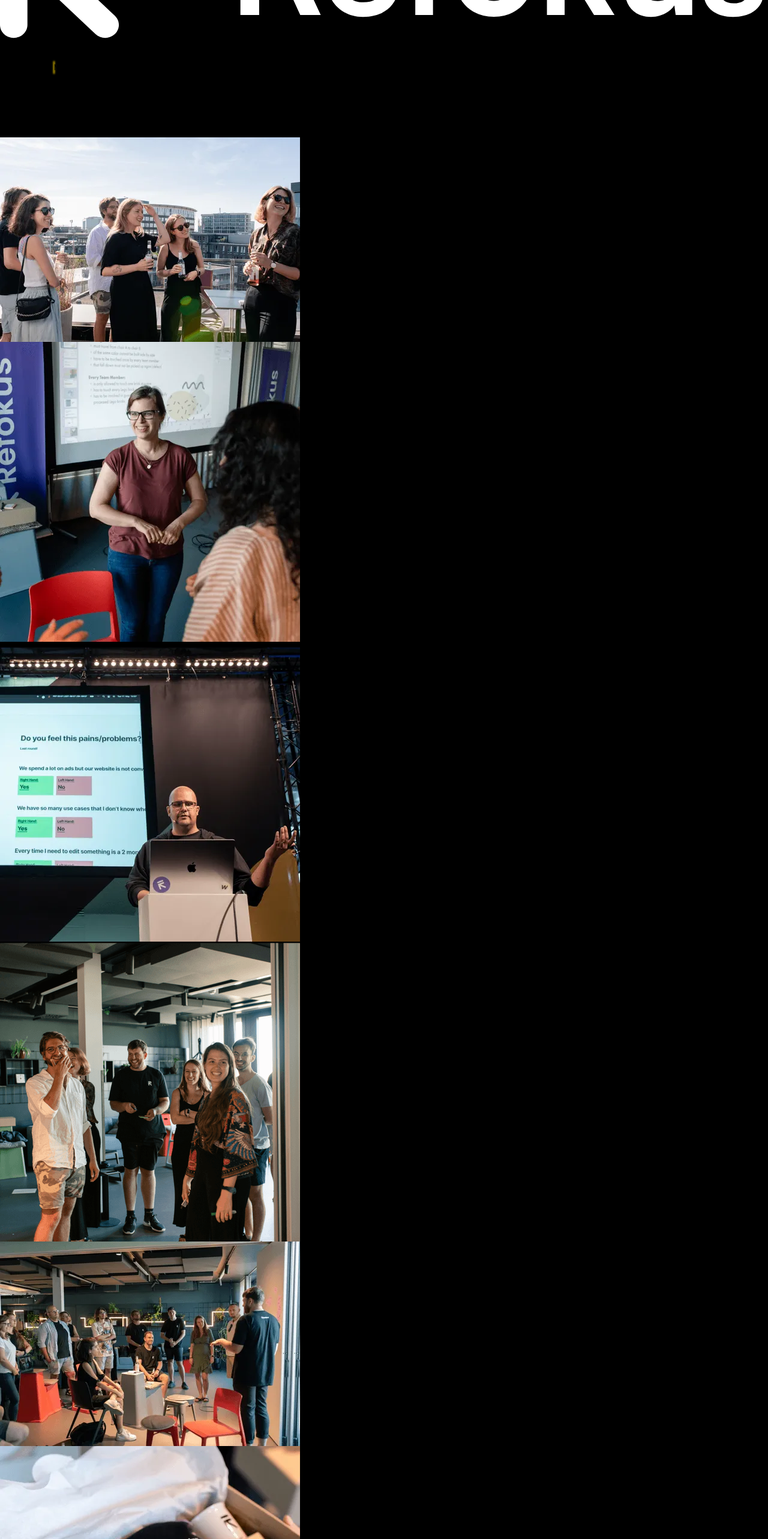
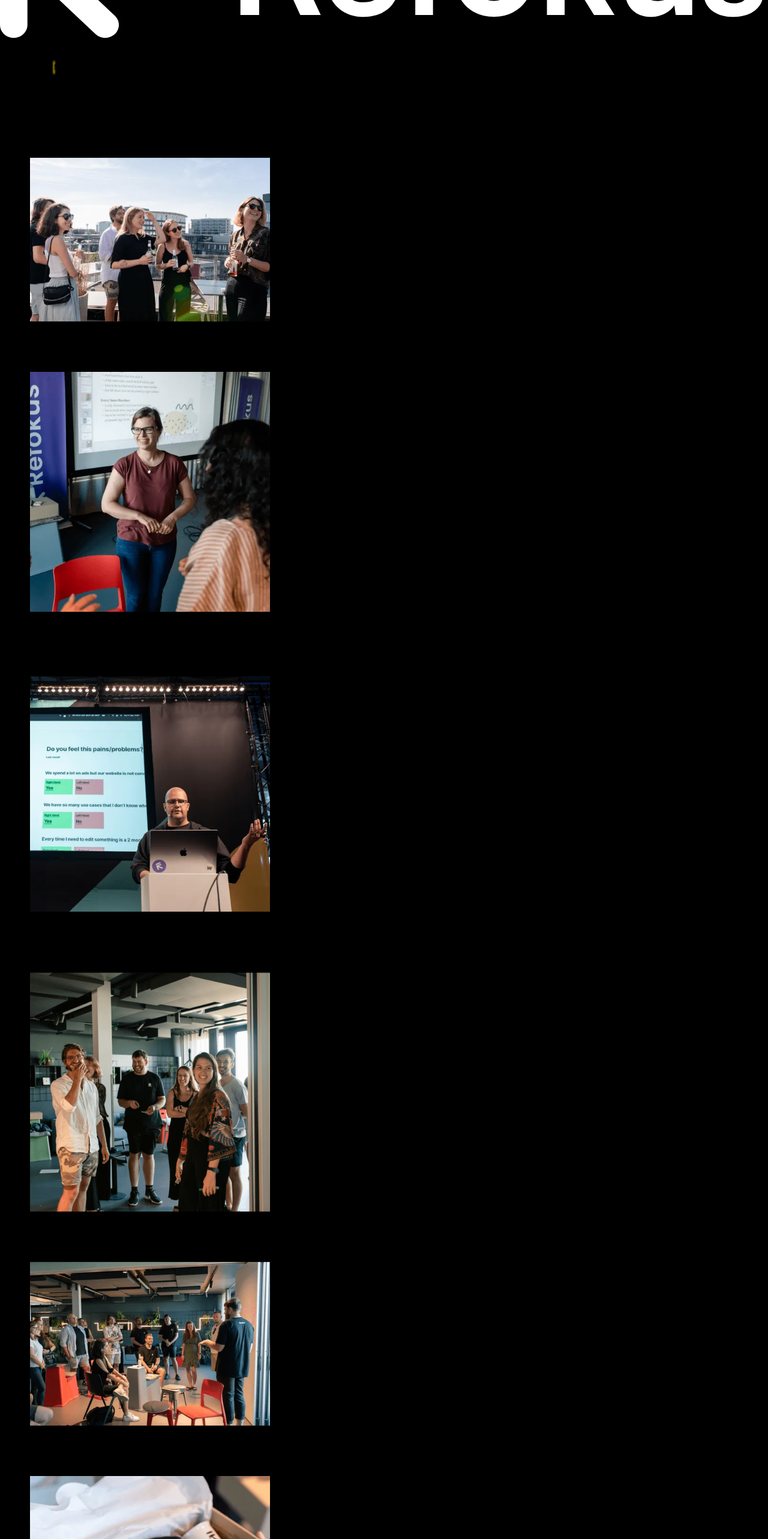
Before and after one commit to chaudhary64/Refokus, a React (Vite) app: page /about in a window 1280 px wide. Shown: the part 234-2800 px from the top of the page at 60% size. Built offline with nearby package versions, Linux system fonts and the light colour scheme.

Commit message:
Completed the Animation Part of About Page

```diff
--- a/src/Components/About/About.jsx
+++ b/src/Components/About/About.jsx
@@ -1,9 +1,15 @@
-import React from "react";
+import React, { useRef } from "react";
 import BlurCards from "../Cards/BlurCards";
 import Marquees from "../Marquee/Marquees";
 import Expander from "./Expander";
 import Cards from "../Cards/Cards";
 import Footer from "../Footer/Footer";
+import {
+  motion,
+  useMotionValueEvent,
+  useScroll,
+  useTransform,
+} from "framer-motion";
 
 const About = () => {
   const blurCardsData = [
@@ -152,6 +158,60 @@ const About = () => {
         "Typically, it's between 8 to 12 weeks, but we also have huge 6-month projects for large enterprise clients and created campaign pages in 4 weeks.",
     },
   ];
+  const pinnedElem = useRef();
+  const { scrollYProgress: scrollY } = useScroll();
+  const { scrollYProgress: scrollYPinned } = useScroll({
+    target: pinnedElem,
+    offset: ["start end", "end start"],
+  });
+
+  // ImagesScrolling Info
+  const image1Left = useTransform(scrollY, [0, 0.03], ["18%", "15%"]);
+  const image1Scale = useTransform(scrollY, [0.025, 0.035], [1, 0.8]);
+
+  const imageTop = useTransform(scrollY, [0, 0.03], ["0%", "-10%"]);
+  const image2Scale = useTransform(scrollY, [0.025, 0.035], [1, 0.8]);
+
+  const image11Left = useTransform(scrollY, [0, 0.07], ["44%", "50%"]);
+  const image11Top = useTransform(scrollY, [0, 0.07], ["14%", "8%"]);
+  const image11Scale = useTransform(scrollY, [0.03, 0.07], [1, 0.8]);
+
+  const image4Top = useTransform(scrollY, [0, 0.1], ["54%", "40%"]);
+  const image4Scale = useTransform(scrollY, [0.08, 0.1], [1, 0.8]);
+
+  const image5Top = useTransform(scrollY, [0, 0.095], ["40%", "30%"]);
+  const image5Right = useTransform(scrollY, [0, 0.095], ["18%", "30%"]);
+  const image5Scale = useTransform(scrollY, [0.06, 0.09], [1, 0.8]);
+
+  const image6Left = useTransform(scrollY, [0, 0.13], ["13%", "0%"]);
+  const image6Scale = useTransform(scrollY, [0.1, 0.12], [1, 0.8]);
+
+  const image7Left = useTransform(scrollY, [0, 0.15], ["50%", "40%"]);
+  const image7Top = useTransform(scrollY, [0, 0.15], ["70%", "55%"]);
+  const image7Scale = useTransform(scrollY, [0.1, 0.12], [1, 0.8]);
+
+  const image3Top = useTransform(scrollY, [0.085, 0.19], ["33%", "15%"]);
+
+  const image9Top = useTransform(scrollY, [0.085, 0.23], ["31%", "51%"]);
+  const image9Right = useTransform(scrollY, [0.085, 0.23], ["20%", "30%"]);
+
+  const image10Top = useTransform(scrollY, [0.085, 0.23], ["63%", "55%"]);
+
+  const image8Left = useTransform(scrollY, [0.16, 0.29], ["18%", "7%"]);
+
+  const image12Left = useTransform(scrollY, [0.16, 0.4], ["42%", "70%"]);
+
+  // VideoHolder Width Increaser
+  const holderWidth = useTransform(scrollYPinned, [0, 1], ["24%", "98%"]);
+  const sideItemsScale = useTransform(scrollYPinned, [0, 1], [1, 0.7]);
+
+  // Some Text
+
+  const para1 = useTransform(scrollY, [0.61, 0.7], [10, 40]);
+  const para2 = useTransform(scrollY, [0.61, 0.7], [10, 112]);
+  const para3 = useTransform(scrollY, [0.61, 0.7], [10, 192]);
+
+  useMotionValueEvent(scrollY, "change", (l) => console.log(l));
   return (
     <section className="h-fit w-full">
       <section
@@ -164,65 +224,72 @@ const About = () => {
         </p>
         {/* ImageContainer */}
         <div className="absolute z-[-1] inset-0 overflow-hidden">
-          <img
+          <motion.img
             src="/src/assets/images/about/01.webp"
             style={{
               top: "0%",
-              left: "18%",
+              left: image1Left,
+              scale: image1Scale,
             }}
             className="w-52 rounded-md absolute"
             alt="01"
           />
-          <img
+          <motion.img
             src="/src/assets/images/about/02.webp"
             style={{
-              top: "0%",
+              top: imageTop,
               right: "3%",
+              scale: image2Scale,
             }}
             className="w-44 rounded-md absolute"
             alt="02"
           />
-          <img
+          <motion.img
             src="/src/assets/images/about/11.webp"
             style={{
-              top: "14%",
-              left: "44%",
+              top: image11Top,
+              left: image11Left,
+              scale: image11Scale,
             }}
             className="w-36 rounded-md absolute"
             alt="11"
           />
-          <img
+          <motion.img
             src="/src/assets/images/about/04.png"
             style={{
-              top: "54%",
+              top: image4Top,
               left: "30%",
+              scale: image4Scale,
             }}
             className="w-36 rounded-md absolute"
             alt="04"
           />
-          <img
+          <motion.img
             src="/src/assets/images/about/05.webp"
             style={{
-              top: "40%",
-              right: "18%",
+              top: image5Top,
+              right: image5Right,
+              scale: image5Scale,
             }}
             className="w-56 rounded-md absolute"
             alt="05"
           />
-          <img
+          <motion.img
             src="/src/assets/images/about/06.webp"
             style={{
               top: "65%",
-              left: "13%",
+              left: image6Left,
+              scale: image6Scale,
             }}
             className="w-40 rounded-md absolute"
             alt="06"
           />
-          <img
+          <motion.img
             src="/src/assets/images/about/07.png"
             style={{
-              top: "70%",
-              left: "50%",
+              top: image7Top,
+              left: image7Left,
+              scale: image7Scale,
             }}
             className="h-44 rounded-md absolute"
             alt="07"
@@ -235,94 +302,108 @@ const About = () => {
         ))}
         {/* ImagesHolder */}
         <div className="inset-0 absolute z-1 ">
-          <img
+          <motion.img
             src="/src/assets/images/about/03.webp"
             style={{
-              top: "33%",
+              top: image3Top,
               left: "34%",
             }}
             className="w-36 absolute rounded-md"
             alt="03"
           />
-          <img
+          <motion.img
             src="/src/assets/images/about/09.webp"
             style={{
-              top: "31%",
-              right: "20%",
+              top: image9Top,
+              right: image9Right,
             }}
             className="h-40 absolute rounded-md"
             alt="09"
           />
-          <img
+          <motion.img
             src="/src/assets/images/about/10.png"
             style={{
-              top: "63%",
-              left: "53%",
+              top: image10Top,
+              left: "52%",
             }}
-            className="h-32 absolute rounded-md"
+            className="h-36 absolute rounded-md"
             alt="10"
           />
-          <img
-            src="/src/assets/images/about/03.webp"
+          <motion.img
+            src="/src/assets/images/about/08.webp"
             style={{
               top: "80%",
-              left: "10%",
+              left: image8Left,
             }}
-            className="w-32 absolute rounded-md"
-            alt="03"
+            className="w-40 absolute rounded-md"
+            alt="08"
           />
-          <img
+          <motion.img
             src="/src/assets/images/about/12.webp"
             style={{
               top: "92%",
-              left: "42%",
+              left: image12Left,
             }}
-            className="w-52 absolute rounded-md"
+            className="w-56 absolute rounded-md"
             alt="12"
           />
         </div>
       </section>
-      <section id="ExpandVideo" className="h-[300vh] w-full mt-80 relative">
+      <section
+        ref={pinnedElem}
+        id="ExpandVideo"
+        className="h-[300vh] w-full mt-80 relative"
+      >
         <div
           id="Holder"
           // The value from top is same as the height of the Navbar
-          className="h-[75vh] w-full sticky top-[15vh] flex flex-nowrap justify-center items-center gap-8 overflow-clip"
+          className="h-[75vh] w-full sticky top-[15vh] flex flex-nowrap justify-center items-center gap-1 overflow-clip"
         >
-          <img
+          <motion.img
+            style={{ scale: sideItemsScale }}
             className="h-[40%] shrink-0"
             src="/src/assets/images/about/13.webp"
             alt="13"
           />
-          <img
+          <motion.img
+            style={{ scale: sideItemsScale }}
             className="h-[65%] shrink-0"
             src="/src/assets/images/about/14.webp"
             alt="14"
           />
-          <div className="h-full w-[24%] shrink-0 rounded-3xl overflow-clip">
+          <motion.div
+            style={{ width: holderWidth }}
+            className="h-full shrink-0 rounded-3xl overflow-hidden"
+          >
             <video
               autoPlay
               muted
               loop
               src="/src/assets/videos/AboutPageVideo.webm"
-              className="h-full w-full object-cover"
+              className="h-full w-full object-cover rounded-3xl"
             ></video>
-          </div>
-          <img
+          </motion.div>
+          <motion.img
+            style={{ scale: sideItemsScale }}
             className="h-[65%] shrink-0"
             src="/src/assets/images/about/15.webp"
             alt="15"
           />
-          <img
+          <motion.img
+            style={{ scale: sideItemsScale }}
             className="h-[40%] shrink-0"
             src="/src/assets/images/about/16.webp"
             alt="16"
           />
         </div>
       </section>
+      {/* Some Text */}
       <div className="mt-32 text-white text-8xl leading-[0.9]">
-        <p className="pl-10">Design driven</p>
-        <p className="pl-28">Technology empowered</p>
-        <p className="pl-48">Human focused</p>
+        <motion.p style={{ paddingLeft: para1 }}>Design driven</motion.p>
+        <motion.p style={{ paddingLeft: para2 }}>Technology empowered</motion.p>
+        <motion.p style={{ paddingLeft: para3 }} className="pl-48">
+          Human focused
+        </motion.p>
       </div>
       <div className="mt-12 text-2xl text-[#dbd9e0] leading-none pl-10 flex justify-center gap-[7%]">
         <p className="h-full max-w-[30%]">
```
